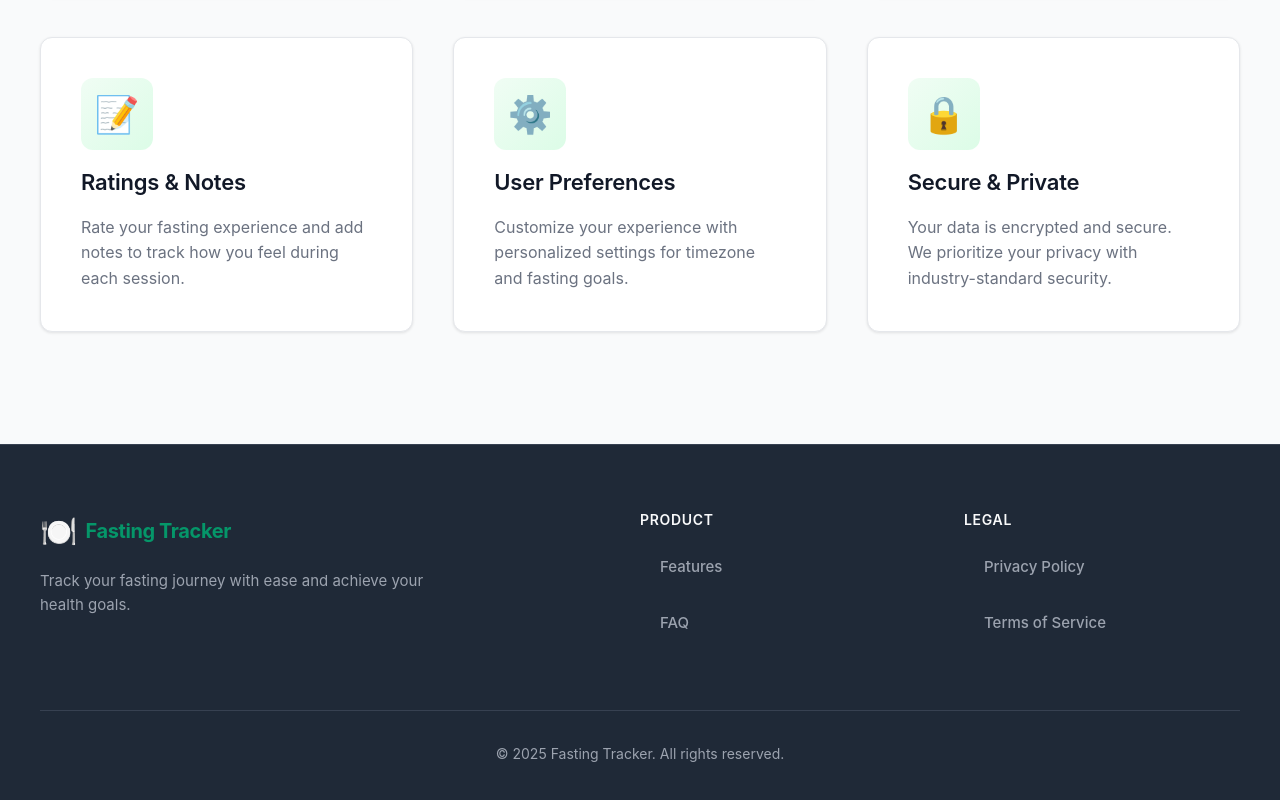
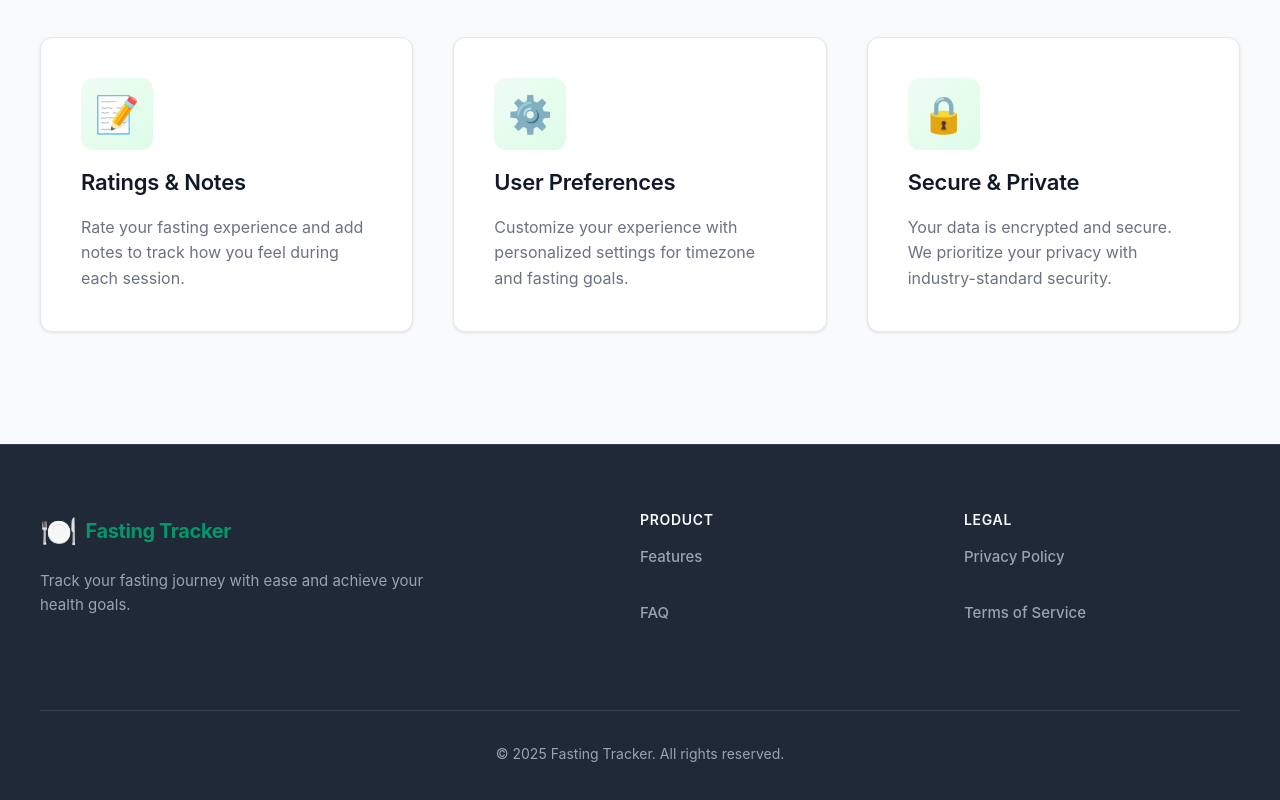
Before and after one commit to DoubleAces/fasting, a Next.js app: page / in a window 1280 px wide. Shown: the part 1551-2351 px from the top of the page. Built offline with nearby package versions, Linux system fonts and the light colour scheme.

Commit message:
fix: Align footer section headings with links
- Removed padding from footer links to match headings
- Added padding-left: 0 to headings and link list for consistency
- All footer text now aligns properly in columns

```diff
--- a/src/components/organisms/Footer.module.css
+++ b/src/components/organisms/Footer.module.css
@@ -50,12 +50,14 @@
   text-transform: uppercase;
   letter-spacing: 0.05em;
   margin: 0;
+  padding-left: 0;
 }
 
 .linkList {
   display: flex;
   flex-direction: column;
   gap: 0.75rem;
+  padding-left: 0;
 }
 
 .footerLink {
@@ -65,6 +67,7 @@
   transition: color 0.2s ease;
   display: inline-block;
   width: fit-content;
+  padding: 0 !important;
 }
 
 .footerLink:hover {
```
